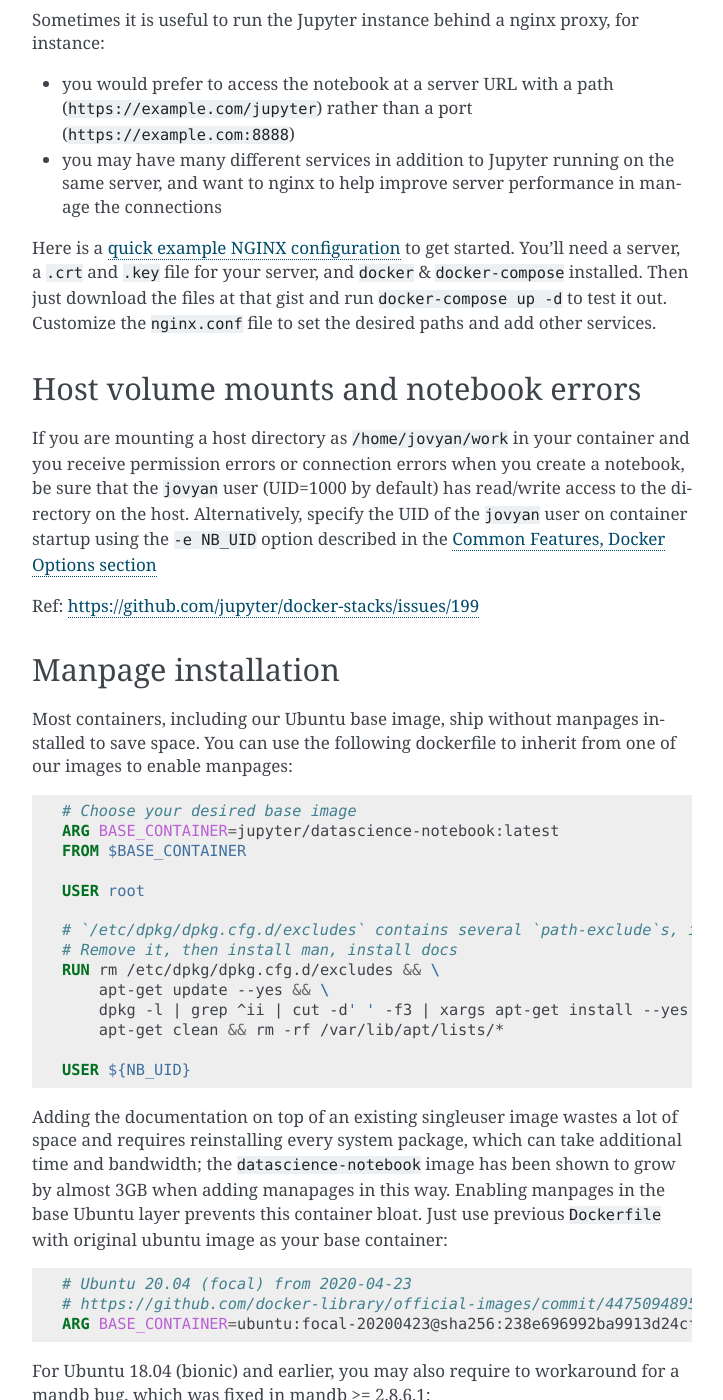
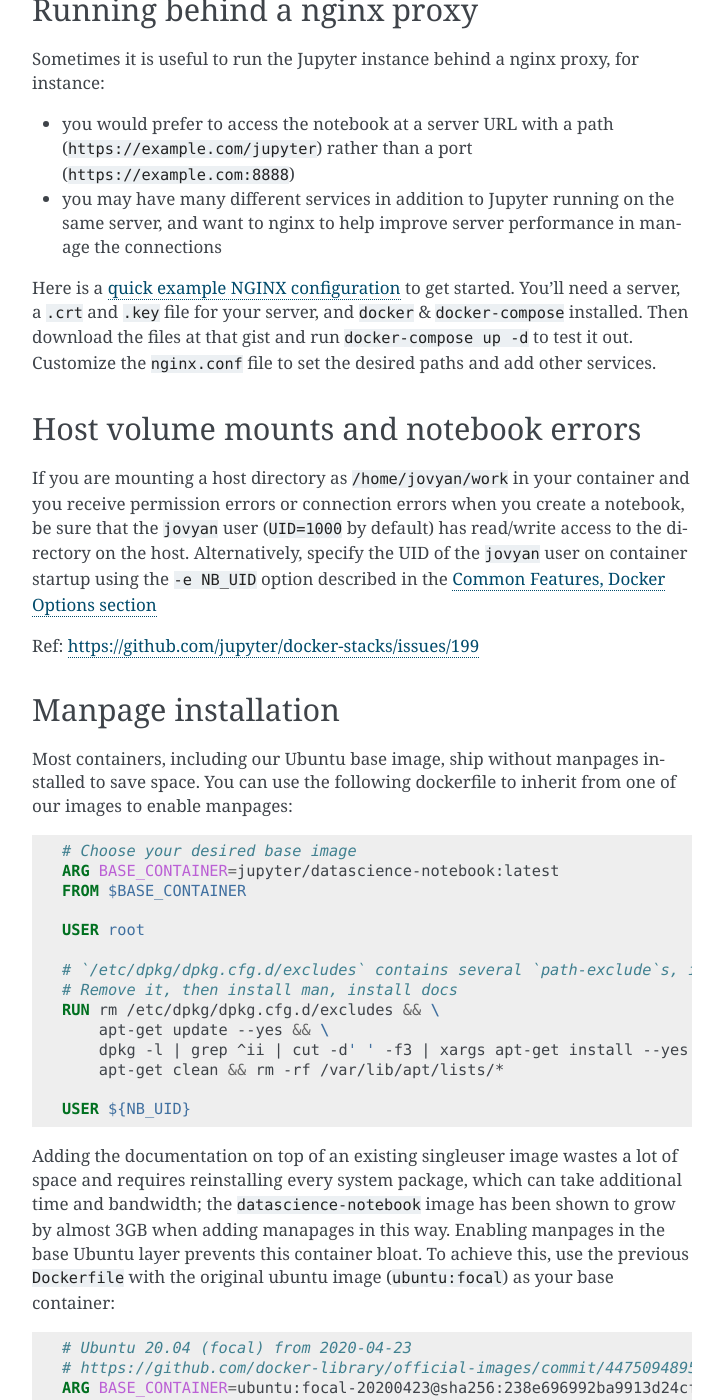
Before and after one commit to jupyter/docker-stacks, a Sphinx documentation site: the page built from docs/using/recipes.md, in a window 1280 px wide and 1400 px high, scrolled down 4720 px. Shown: the whole window, without its empty margins (388-1111 px from the left). Built offline with Sphinx 7.4.7, drawn with Linux system fonts in a browser that asks for light colours; some of the changed text lies outside the part shown.

Commit message:
:memo: Changes to Recipes.md

````diff
--- a/docs/using/recipes.md
+++ b/docs/using/recipes.md
@@ -15,7 +15,8 @@
 For example:
 
 ```bash
-docker run -it -e GRANT_SUDO=yes --user root jupyter/minimal-notebook
+docker run -it -e GRANT_SUDO=yes \
+    --user root jupyter/minimal-notebook
 ```
 
 **You should only enable `sudo` if you trust the user and/or if the container is running on an isolated host.**
@@ -225,14 +227,14 @@
 
 Here is a [quick example NGINX configuration](https://gist.github.com/cboettig/8643341bd3c93b62b5c2) to get started.
 You'll need a server, a `.crt` and `.key` file for your server, and `docker` & `docker-compose` installed.
-Then just download the files at that gist and run `docker-compose up -d` to test it out.
+Then download the files at that gist and run `docker-compose up -d` to test it out.
 Customize the `nginx.conf` file to set the desired paths and add other services.
 
 ## Host volume mounts and notebook errors
 
 If you are mounting a host directory as `/home/jovyan/work` in your container and you receive
 permission errors or connection errors when you create a notebook, be sure that the `jovyan` user
-(UID=1000 by default) has read/write access to the directory on the host.
+(`UID=1000` by default) has read/write access to the directory on the host.
 Alternatively, specify the UID of the `jovyan` user on container startup using the `-e NB_UID` option described in the
 [Common Features, Docker Options section](../using/common.html#Docker-Options)
 
@@ -264,7 +266,7 @@
 reinstalling every system package, which can take additional time and bandwidth; the
 `datascience-notebook` image has been shown to grow by almost 3GB when adding manapages in this way.
 Enabling manpages in the base Ubuntu layer prevents this container bloat.
-Just use previous `Dockerfile` with original ubuntu image as your base container:
+To achieve this, use the previous `Dockerfile` with the original ubuntu image (`ubuntu:focal`) as your base container:
 
 ```dockerfile
 # Ubuntu 20.04 (focal) from 2020-04-23
@@ -410,7 +412,7 @@
 ENV HADOOP_CONF_DIR  /usr/local/hadoop-2.7.3/etc/hadoop
 
 USER root
-# Add proper open-jdk-8 not just the jre, needed for pydoop
+# Add proper open-jdk-8 not the jre only, needed for pydoop
 RUN echo 'deb https://cdn-fastly.deb.debian.org/debian jessie-backports main' > /etc/apt/sources.list.d/jessie-backports.list && \
     apt-get update --yes && \
     apt-get install --yes --no-install-recommends -t jessie-backports openjdk-8-jdk && \
@@ -485,13 +487,15 @@
 For jupyterlab:
 
 ```bash
-docker run jupyter/base-notebook:b418b67c225b start.sh jupyter lab --LabApp.token=''
+docker run jupyter/base-notebook:b418b67c225b \
+        start.sh jupyter lab --LabApp.token=''
 ```
 
 For jupyter classic:
 
 ```bash
-docker run jupyter/base-notebook:b418b67c225b start.sh jupyter notebook --NotebookApp.token=''
+docker run jupyter/base-notebook:b418b67c225b \
+        start.sh jupyter notebook --NotebookApp.token=''
 ```
 
 ## Enable nbextension spellchecker for markdown (or any other nbextension)
````
Also changed, not shown: other parts of docs/using/recipes.md (+3 -2 lines).
